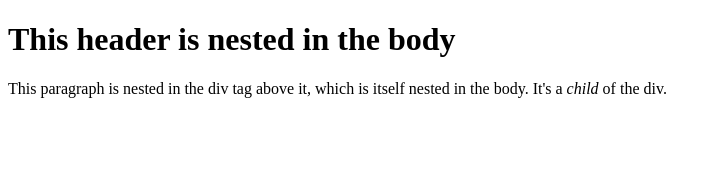
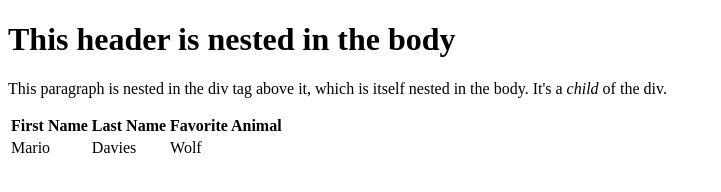
Before and after one commit to ussmario/htmlEx, a plain HTML site: page favorites.html in a window 1280 px wide. Shown: the whole page, without its empty margins (0-721 px from the left). Drawn offline with Linux system fonts and the light colour scheme.

Commit message:
fill table

```diff
--- a/favorites.html
+++ b/favorites.html
@@ -13,6 +13,17 @@
     </div>
     <table>
       <thead>
-
+        <tr>
+          <th>First Name</th>
+          <th>Last Name</th>
+          <th>Favorite Animal</th>
+        </tr>
       </thead>
+      <tbody>
+        <tr>
+          <td>Mario</td>
+          <td>Davies</td>
+          <td>Wolf</td>
+        </tr>
+      </tbody>
     </table>
```
